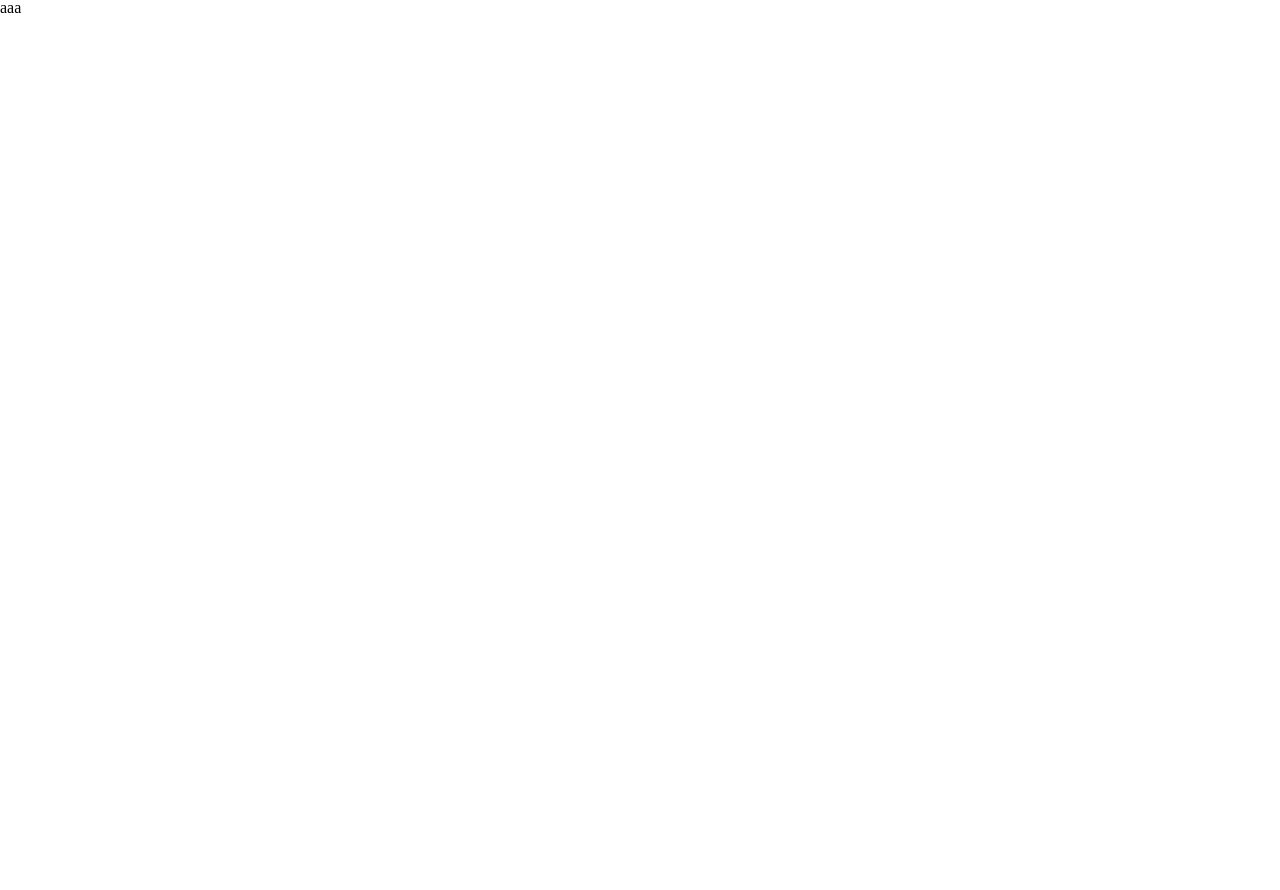
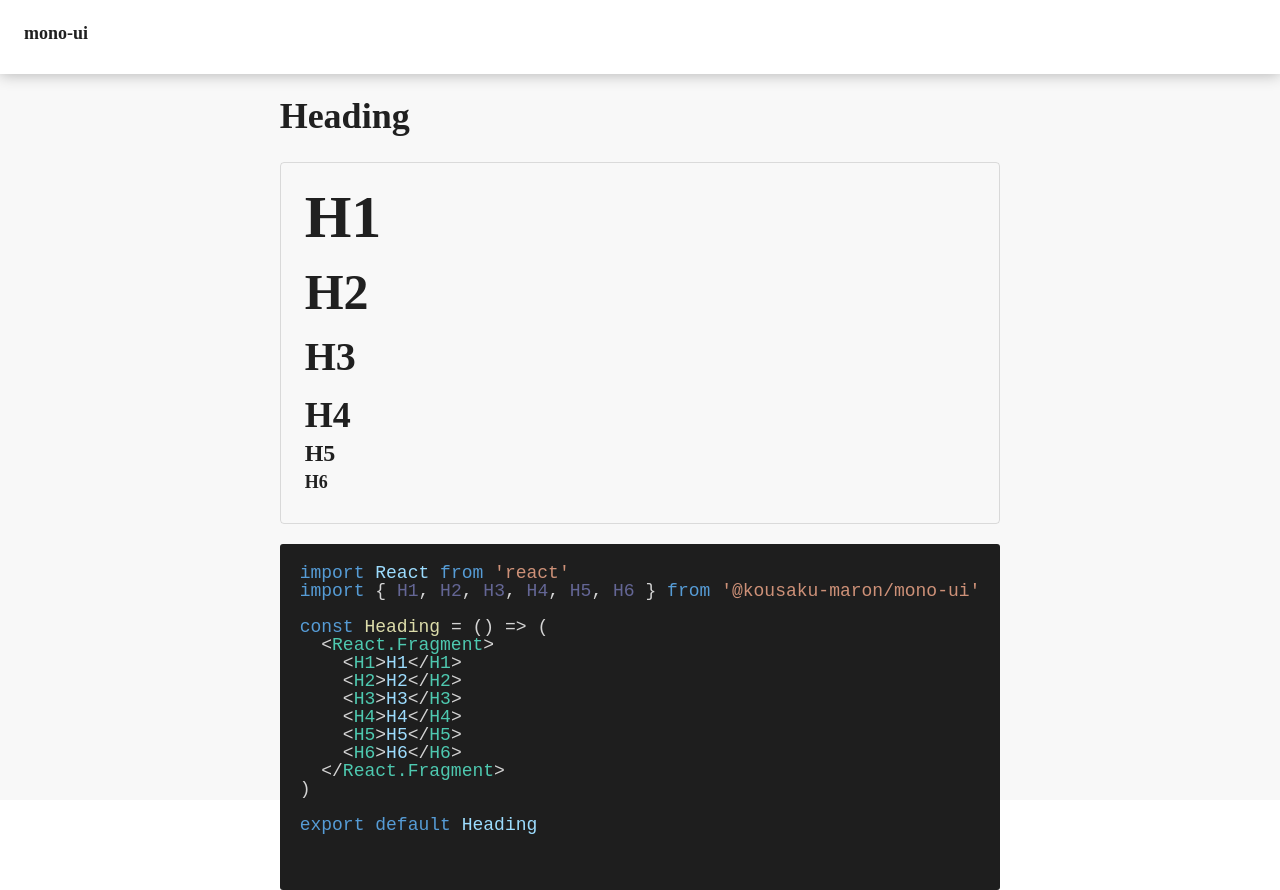
Before and after one commit to kousaku-maron/mono-ui, a React (Create React App) app in the folder examples/: page / in a window 1280 px wide. Before the commit the page ends 800 px from the top, so only its background shows below. Built offline with nearby package versions, Linux system fonts and the light colour scheme.

Commit message:
feat: rename app

```diff
--- a/examples/src/index.tsx
+++ b/examples/src/index.tsx
@@ -1,7 +1,6 @@
 import './styles/reset.css'
 import React from 'react'
 import { render } from 'react-dom'
-// import App from './app'
-import Test from './test'
+import App from './App'
 
-render(<Test />, document.getElementById('root'))
+render(<App />, document.getElementById('root'))
```
